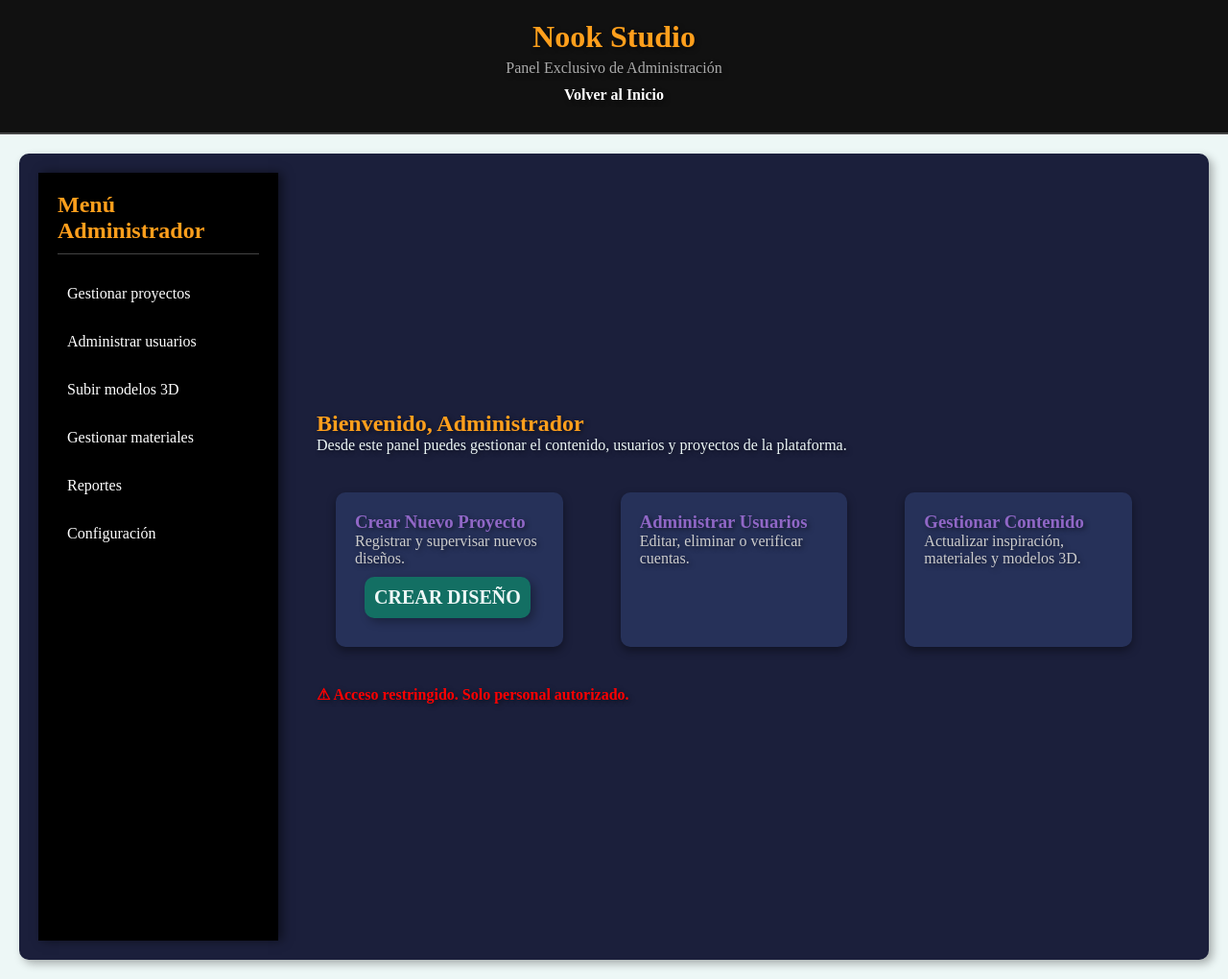
After one commit to juandavidcl0212/Pagina-web-SENA, a PHP site: page /html/bibliotecaAdmin.html in a window 1280 px wide. The commit adds this page. Shown: the whole page at 96% size. Run offline with PHP 8.4, Linux system fonts and the light colour scheme.

Commit message:
Clasificacion de usuarios y administradores
Co-authored-by: JuanDavidM12 <JuanDavidM12@users.noreply.github.com>

```diff
--- /dev/null
+++ b/CSS/admin.css
@@ -0,0 +1,130 @@
+/* ===== ESTILO GENERAL ===== */
+body {
+    margin: 0;
+    font-family: Arial, Helvetica, sans-serif;
+    background: #1b1f3b;
+    color: white;
+}
+
+/* ===== HEADER ===== */
+.top {
+    text-align: center;
+    background: #111;
+    padding: 20px;
+    border-bottom: 2px solid #444;
+}
+
+.top h1 {
+    margin: 0;
+}
+
+.top p {
+    margin: 5px 0 0;
+    color: #aaa;
+}
+
+/* ===== LAYOUT ===== */
+.layout {
+    display: flex;
+    background-color: #1b1f3b;
+}
+
+/* ===== SIDEBAR ADMIN ===== */
+.sidebar {
+    width: 250px;
+    background: #000;
+    height: 100vh;
+    padding: 20px;
+    box-shadow: 4px 0 10px rgba(0,0,0,0.5);
+}
+
+.sidebar h2 {
+    margin-bottom: 20px;
+    border-bottom: 1px solid #444;
+    padding-bottom: 10px;
+}
+
+.sidebar ul {
+    padding: 0;
+    margin: 0;
+}
+
+.sidebar li {
+    list-style: none;
+    padding: 12px 10px;
+    margin-bottom: 8px;
+    border-radius: 6px;
+    transition: 0.3s;
+    cursor: pointer;
+}
+
+.sidebar li:hover {
+    background: #263159;
+    padding-left: 15px;
+}
+
+/* ===== MAIN CONTENT ===== */
+.main {
+    padding: 40px;
+    flex: 1;
+}
+
+.main h2 {
+    margin-top: 0;
+}
+
+/* ===== CARDS ===== */
+.cards-container {
+    display: flex;
+    gap: 20px;
+    margin-top: 20px;
+}
+
+.card {
+    background: #263159;
+    padding: 20px;
+    border-radius: 10px;
+    flex: 1;
+    transition: 0.3s ease;
+    box-shadow: 0 4px 10px rgba(0,0,0,0.4);
+}
+
+.card:hover {
+    background: #44507a;
+    transform: scale(1.03);
+}
+
+.card h3 {
+    margin-top: 0;
+}
+
+.card p {
+    color: #ccc;
+}
+
+/* ===== BOTONES ===== */
+button {
+    margin-top: 15px;
+    padding: 10px 15px;
+    border: none;
+    border-radius: 6px;
+    background: #44507a;
+    color: white;
+    cursor: pointer;
+    transition: 0.3s;
+}
+
+button:hover {
+    background: #263159;
+    transform: scale(1.05);
+}
+
+/* ===== MENSAJE DE ALERTA ADMIN ===== */
+.admin-warning {
+    margin-top: 20px;
+    padding: 10px;
+    background: #111;
+    border-left: 4px solid red;
+    color: #ff6b6b;
+    font-weight: bold;
+}
--- a/html/biblioteca.html
+++ b/html/biblioteca.html
@@ -38,7 +38,7 @@
                 <nav class="card">
                     <h3>Nuevo Proyecto</h3>
                     <p>Crea un diseño desde cero.</p>
-                    <button class="btn-menu"  href="../html/DISEÑO2D.html" btn verde onclick="abrirDiseno3D()">CREAR DISEÑO 3D</button>
+                    <button onclick="location.href='../html/DISEÑO2D.html'">CREAR DISEÑO 3D</button>
                 </nav>
 
                 <nav class="card">
--- /dev/null
+++ b/html/bibliotecaAdmin.html
@@ -0,0 +1,71 @@
+<!DOCTYPE html>
+<html lang="es">
+<head>
+    <meta charset="UTF-8">
+    <title>Nook Studio - Panel Administrador</title>
+    <link rel="stylesheet" href="../CSS/admin.css">
+    <link rel="stylesheet" href="../styles.css">
+</head>
+
+<body>
+
+    <header class="top">
+        <h1>Nook Studio</h1>
+        <p>Panel Exclusivo de Administración</p>
+        <nav>
+            <a href="../index.php" class="btn-menu">Volver al Inicio</a>
+        </nav>
+    </header>
+
+    <div class="layout">
+
+        <aside class="sidebar">
+            <h2>Menú Administrador</h2>
+            <ul>
+                <li>Gestionar proyectos</li>
+                <li>Administrar usuarios</li>
+                <li>Subir modelos 3D</li>
+                <li>Gestionar materiales</li>
+                <li>Reportes</li>
+                <li>Configuración</li>
+            </ul>
+        </aside>
+
+        <main class="main">
+            <h2>Bienvenido, Administrador</h2>
+            <p>Desde este panel puedes gestionar el contenido, usuarios y proyectos de la plataforma.</p>
+
+            <section class="cards-container">
+
+                <div class="card">
+                    <h3>Crear Nuevo Proyecto</h3>
+                    <p>Registrar y supervisar nuevos diseños.</p>
+                    <button onclick="location.href='../html/DISEÑO2D.html'">
+                        CREAR DISEÑO
+                    </button>
+                </div>
+
+                <div class="card">
+                    <h3>Administrar Usuarios</h3>
+                    <p>Editar, eliminar o verificar cuentas.</p>
+                </div>
+
+                <div class="card">
+                    <h3>Gestionar Contenido</h3>
+                    <p>Actualizar inspiración, materiales y modelos 3D.</p>
+                </div>
+
+            </section>
+
+            <section style="margin-top:20px;">
+                <p style="color:red; font-weight:bold;">
+                    ⚠ Acceso restringido. Solo personal autorizado.
+                </p>
+            </section>
+
+        </main>
+
+    </div>
+
+</body>
+</html>
--- a/index.php
+++ b/index.php
@@ -18,7 +18,7 @@ include("conexion.php");
 
     <!-- Menú o enlaces al centro -->
     <nav class="menu">
-      <a href="index.html" class="btn-menu">Inicio</a>
+      <a href="index.php" class="btn-menu">Inicio</a>
       <a href="html/servicios.html" class="btn-menu">Servicios</a>
       <a href="html/planes.html" class="btn-menu">Planes</a>
       <a href="html/contacto.html" class="btn-menu">Contacto</a>
```
Also changed, not shown: html/DISEÑO2D.html (+13 -0 lines), php/inSesion.php (+10 -5 lines).
